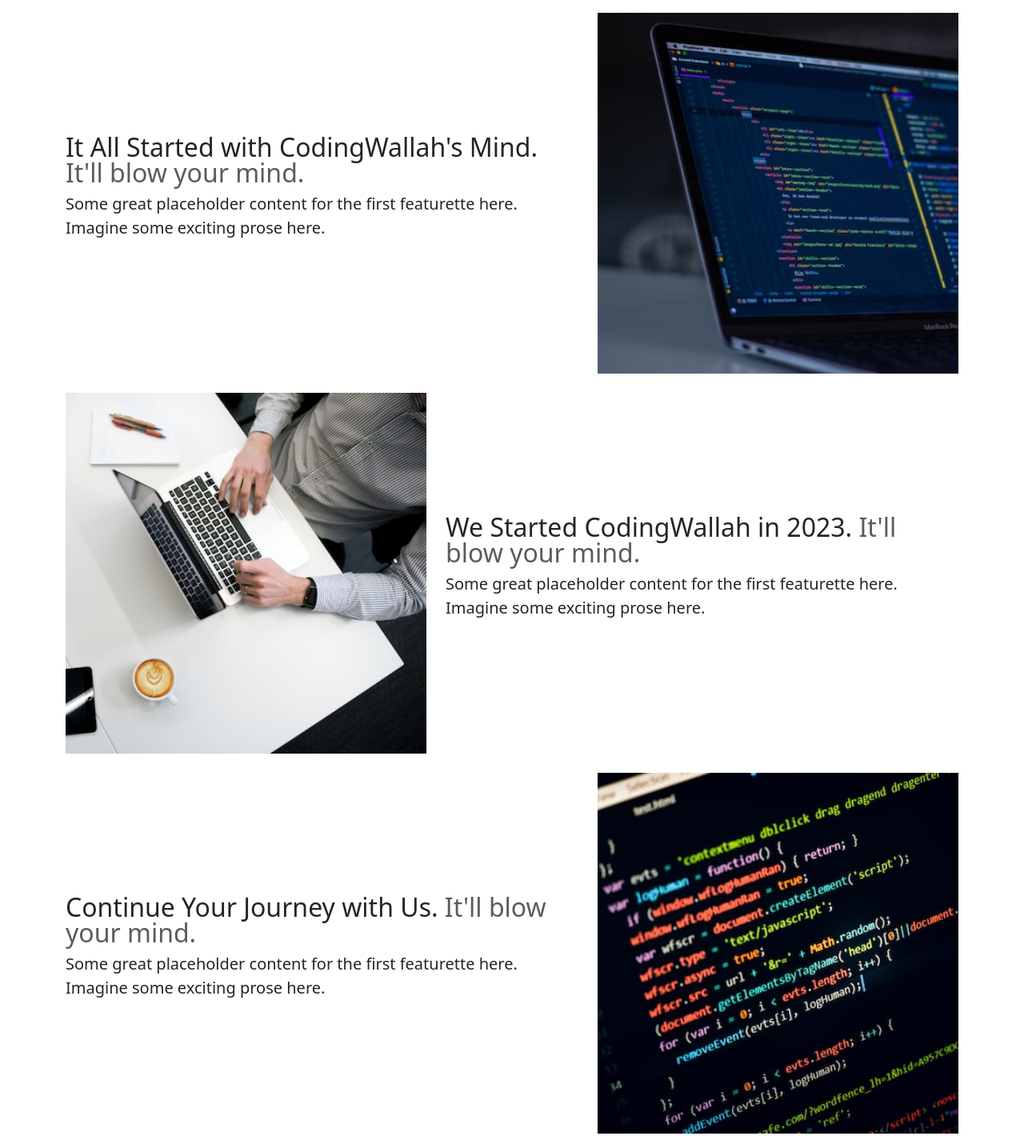
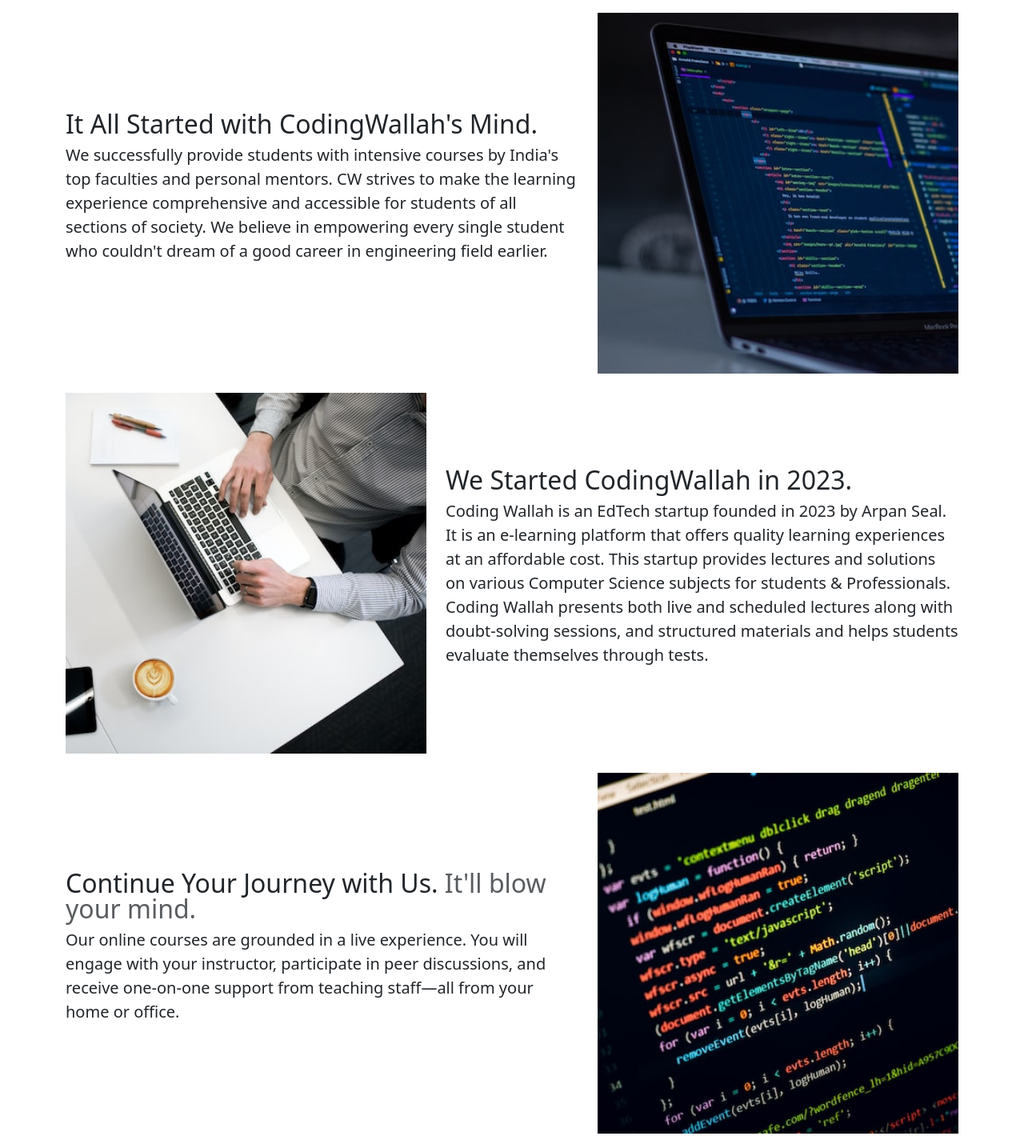
Before and after one commit to ArpanSeal/Online_Learning_Platform-CodingWallah-, a plain HTML site: page html/about.html in a window 1280 px wide. Shown: the part 80-1500 px from the top of the page at 80% size. Drawn offline with nearby package versions, Linux system fonts and the light colour scheme.

Commit message:
codingWallah

```diff
--- a/html/about.html
+++ b/html/about.html
@@ -59,11 +59,8 @@
     <div class="container my-4">
         <div class="row featurette d-flex justify-content-center align-items-center my-4">
             <div class="col-md-7">
-                <h2 class="featurette-heading fw-normal lh-1">It All Started with CodingWallah's Mind. <span
-                        class="text-muted">It'll
-                        blow your mind.</span></h2>
-                <p class="lead">Some great placeholder content for the first featurette here. Imagine some exciting
-                    prose here.</p>
+                <h2 class="featurette-heading fw-normal lh-1">It All Started with CodingWallah's Mind.</h2>
+                <p class="lead">We successfully provide students with intensive courses by India's top faculties and personal mentors. CW strives to make the learning experience comprehensive and accessible for students of all sections of society. We believe in empowering every single student who couldn't dream of a good career in engineering field earlier.</p>
             </div>
             <div class="col-md-5">
                 <img class="bd-placeholder-img bd-placeholder-img-lg featurette-image img-fluid mx-auto"
@@ -72,11 +69,8 @@
         </div>
         <div class="row featurette d-flex justify-content-center align-items-center my-4">
             <div class="col-md-7 order-md-2">
-                <h2 class="featurette-heading fw-normal lh-1">We Started CodingWallah in 2023. <span
-                        class="text-muted">It'll
-                        blow your mind.</span></h2>
-                <p class="lead">Some great placeholder content for the first featurette here. Imagine some exciting
-                    prose here.</p>
+                <h2 class="featurette-heading fw-normal lh-1">We Started CodingWallah in 2023.</h2>
+                <p class="lead">Coding Wallah is an EdTech startup founded in 2023 by Arpan Seal. It is an e-learning platform that offers quality learning experiences at an affordable cost. This startup provides lectures and solutions on various Computer Science subjects for students & Professionals. Coding Wallah presents both live and scheduled lectures along with doubt-solving sessions, and structured materials and helps students evaluate themselves through tests.</p>
             </div>
             <div class="col-md-5 order-md-1">
                 <img class="bd-placeholder-img bd-placeholder-img-lg featurette-image img-fluid mx-auto"
@@ -88,8 +82,7 @@
                 <h2 class="featurette-heading fw-normal lh-1">Continue Your Journey with Us. <span
                         class="text-muted">It'll
                         blow your mind.</span></h2>
-                <p class="lead">Some great placeholder content for the first featurette here. Imagine some exciting
-                    prose here.</p>
+                <p class="lead">Our online courses are grounded in a live experience. You will engage with your instructor, participate in peer discussions, and receive one-on-one support from teaching staff—all from your home or office.</p>
             </div>
             <div class="col-md-5">
                 <img class="bd-placeholder-img bd-placeholder-img-lg featurette-image img-fluid mx-auto"
```
Also changed, not shown: index.html (+7 -8 lines).
